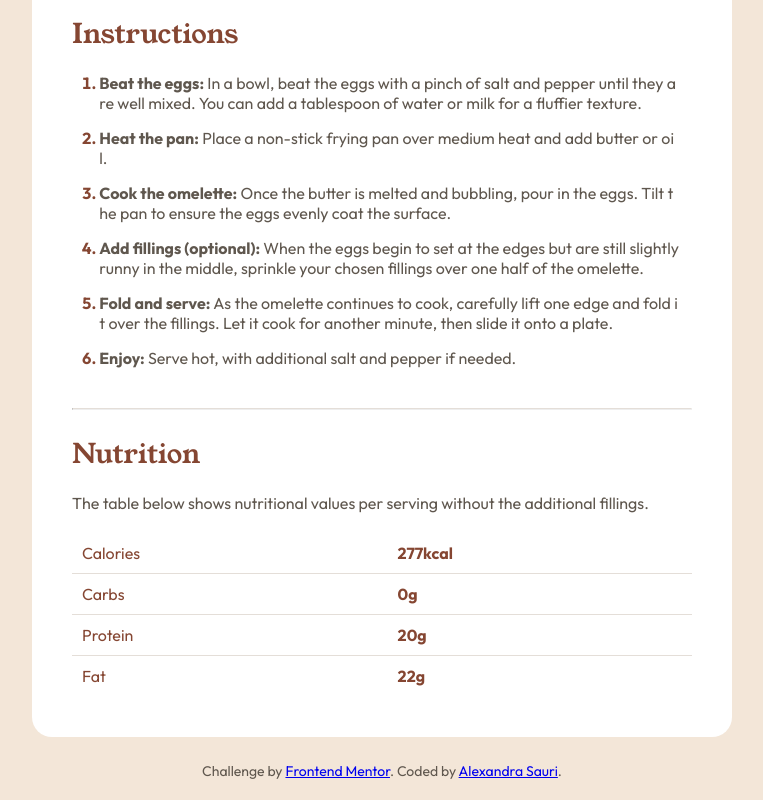
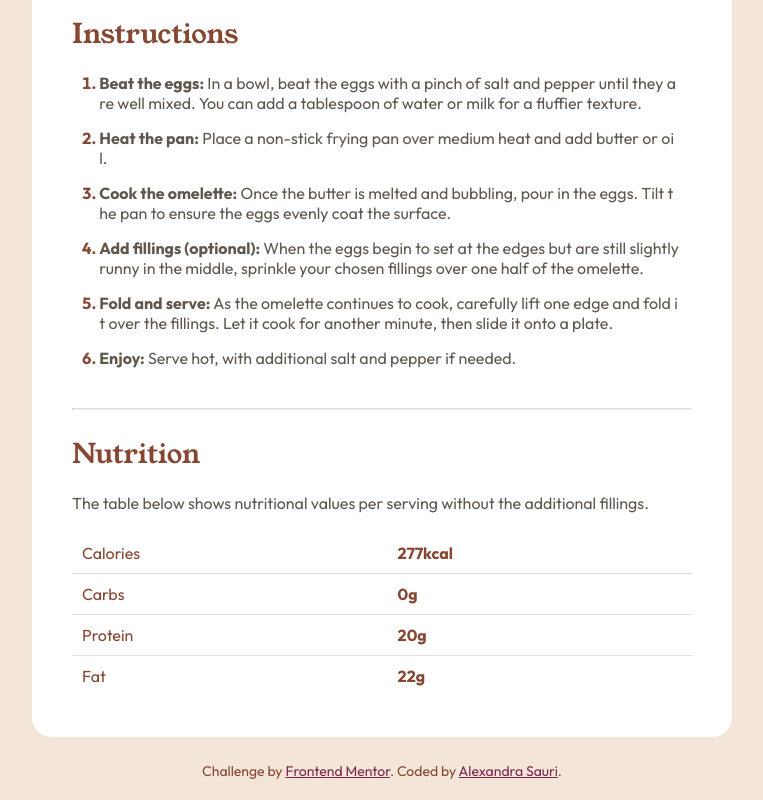
Before and after one commit to a1excpunk/recepie_page, a plain HTML site: page index.html in a window 1280 px wide. Shown: the part 1152-1952 px from the top of the page, without its empty margins (258-1021 px from the left). Drawn offline with Linux system fonts and the light colour scheme.

Commit message:
FIX: attribution colors to match color palette

```diff
--- a/style/style.css
+++ b/style/style.css
@@ -131,4 +131,13 @@ body main .nutrition_container table tr:last-of-type td {
 }
 body footer {
   font-size: 14px;
+}
+body footer .attribution {
+  color: hsl(14, 45%, 36%);
+}
+body footer .attribution a {
+  color: hsl(332, 51%, 32%);
+}
+body footer .attribution a:hover {
+  opacity: 0.8;
 }/*# sourceMappingURL=style.css.map */
```
